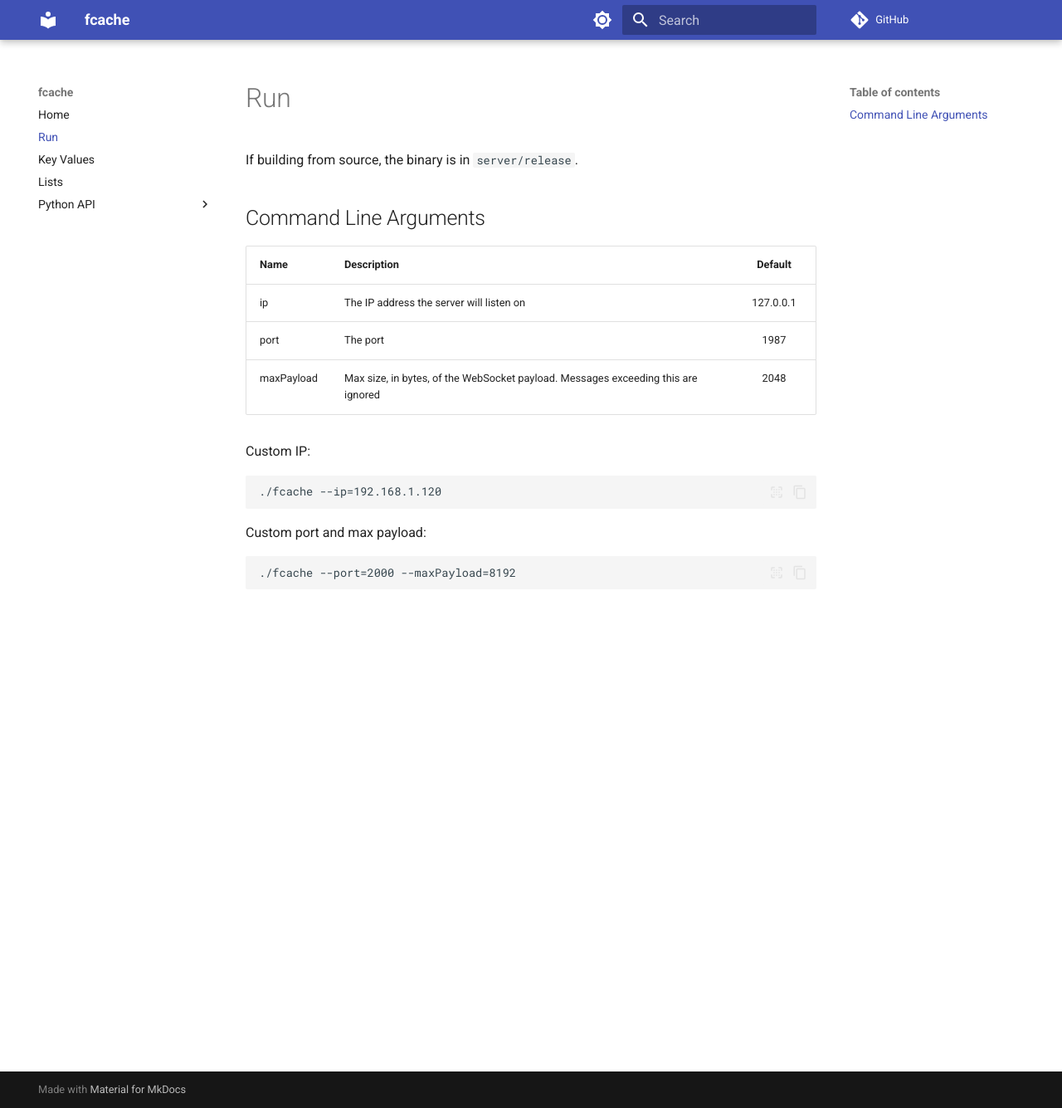
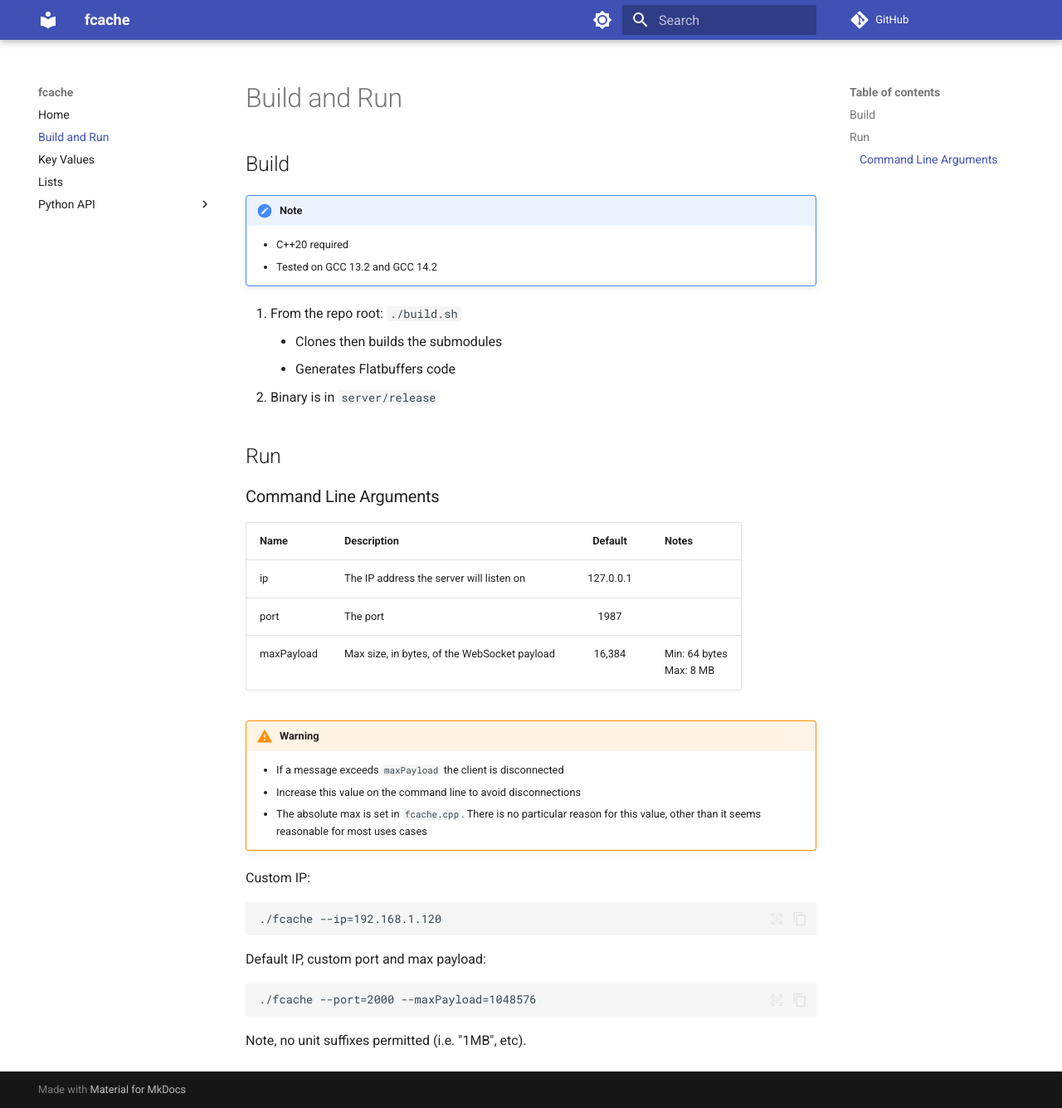
Before and after one commit to ccooper1982/fcache, an MkDocs documentation site: the page built from docs/src/start.md, in a window 1280 px wide and 1335 px high. Shown: the whole window at 83% size. Built offline with MkDocs 1.6.1 and Material for MkDocs 9.7.7, drawn with Linux system fonts in a browser that asks for light colours; comment, search, counter and statistics services are not loaded.

Commit message:
start/build docs; check maxpayload cmd line

````diff
--- a/docs/src/start.md
+++ b/docs/src/start.md
@@ -1,14 +1,33 @@
-# Run
+# Build and Run
 
-If building from source, the binary is in `server/release`.
+## Build
 
-## Command Line Arguments
+!!! note
+    - C++20 required
+    - Tested on GCC 13.2 and GCC 14.2
 
-|Name|Description|Default|
-|---|---|:--:|
-|ip|The IP address the server will listen on|127.0.0.1|
-|port|The port|1987|
-|maxPayload|Max size, in bytes, of the WebSocket payload. Messages exceeding this are ignored|2048|
+
+1. From the repo root: `./build.sh`
+    - Clones then builds the submodules
+    - Generates Flatbuffers code
+2. Binary is in `server/release`
+
+
+## Run
+
+### Command Line Arguments
+
+|Name|Description|Default|Notes|
+|---|---|:--:|---|
+|ip|The IP address the server will listen on|127.0.0.1||
+|port|The port|1987||
+|maxPayload|Max size, in bytes, of the WebSocket payload|16,384|Min: 64 bytes<br/>Max: 8 MB|
+
+
+!!! warning
+    - If a message exceeds `maxPayload` the client is disconnected
+    - Increase this value on the command line to avoid disconnections
+    - The absolute max is set in `fcache.cpp`. There is no particular reason for this value, other than it seems reasonable for most uses cases
 
 
 Custom IP:
@@ -16,7 +35,9 @@ Custom IP:
 ./fcache --ip=192.168.1.120
 ```
 
-Custom port and max payload:
+Default IP, custom port and max payload:
 ```
-./fcache --port=2000 --maxPayload=8192
+./fcache --port=2000 --maxPayload=1048576
 ```
+
+Note, no unit suffixes permitted (i.e. "1MB", etc).
````
Also changed, not shown: 1 other file.
